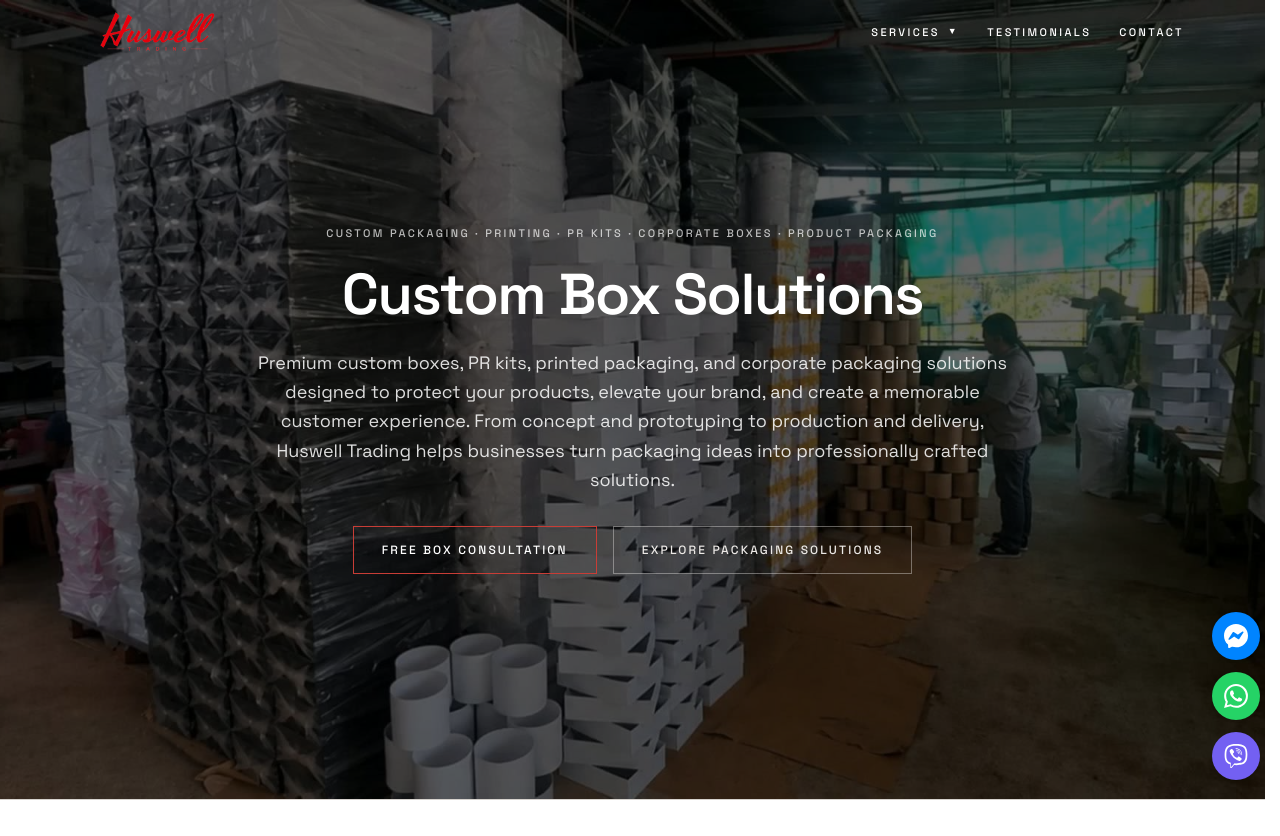
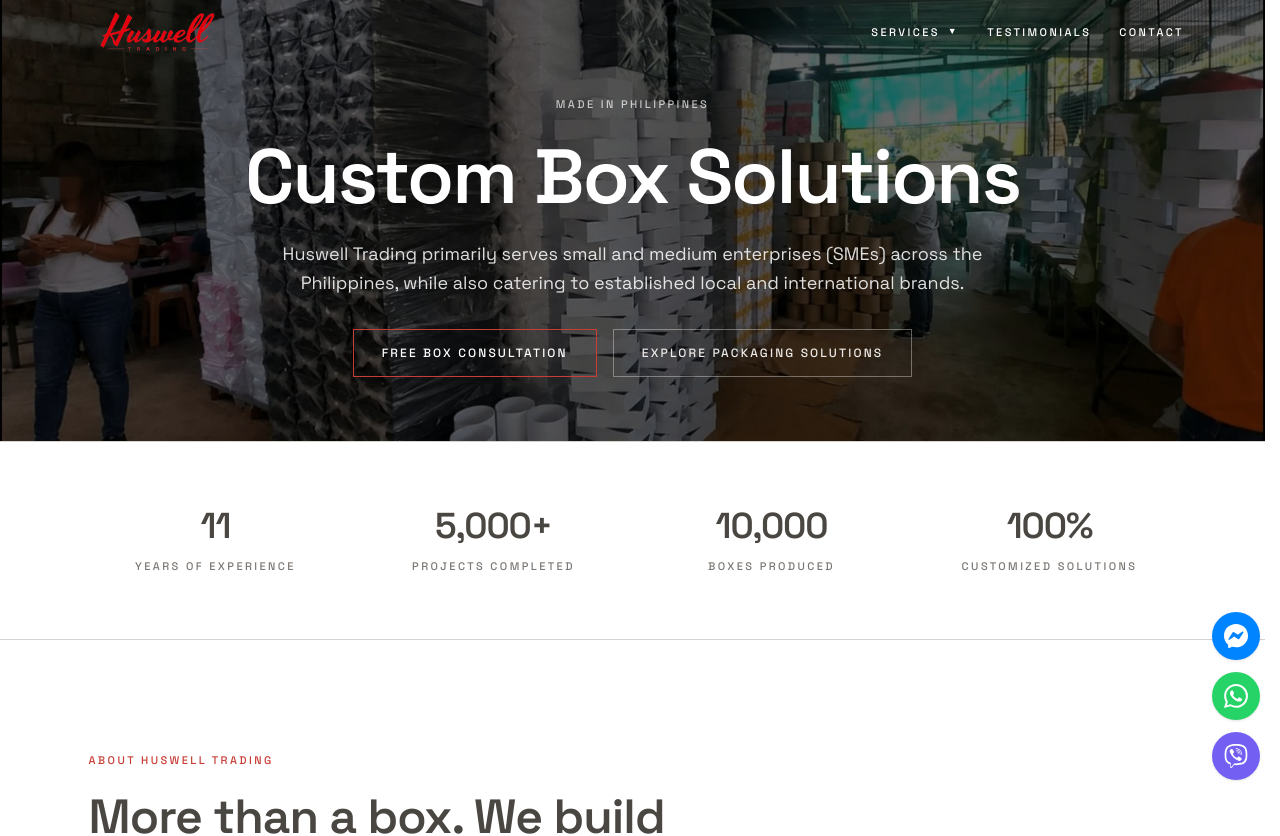
Before and after one commit to marvinstavarez-dotcom/huswell, a Next.js app: page / in a window 1280 px wide. Shown: the top 836 px of the page. Built offline with nearby package versions, Linux system fonts and the light colour scheme.

Commit message:
Refine hero messaging and sizing

```diff
--- a/app/page.tsx
+++ b/app/page.tsx
@@ -150,7 +150,7 @@
 export default function Page() {
   return (
     <main>
-      <section className="relative flex min-h-svh items-center overflow-hidden border-b border-line bg-canvas-dark">
+      <section className="relative overflow-hidden border-b border-line bg-canvas-dark">
         <Image
           src="/assets/img/hero/hero.jpg"
           alt="Custom packaging manufactured by Huswell Trading"
@@ -160,18 +160,14 @@
           className="absolute inset-0 h-full w-full object-cover"
         />
         <div className="absolute inset-0 bg-black/60" />
-        <div className="relative mx-auto w-full max-w-6xl px-5 py-28 text-center sm:py-32 md:px-8 md:py-36">
-          <p className="micro-label mb-6 text-white/70">
-            Custom packaging · Printing · PR kits · Corporate boxes · Product packaging
-          </p>
-          <h1 className="mx-auto max-w-4xl text-[clamp(2.25rem,4.5vw,4rem)] font-semibold leading-[1.02] tracking-[-0.025em] text-white">
+        <div className="relative mx-auto w-full max-w-6xl px-5 pb-20 pt-32 text-center md:px-8 md:pb-16 md:pt-24 2xl:pb-24 2xl:pt-32">
+          <p className="micro-label mb-6 text-white/70">Made in Philippines</p>
+          <h1 className="mx-auto max-w-4xl text-[clamp(2.75rem,6vw,5rem)] font-semibold leading-[1.02] tracking-[-0.025em] text-white">
             Custom Box Solutions
           </h1>
           <p className="mx-auto mt-6 max-w-2xl text-lg leading-relaxed text-white/85 md:max-w-3xl">
-            Premium custom boxes, PR kits, printed packaging, and corporate packaging solutions
-            designed to protect your products, elevate your brand, and create a memorable customer
-            experience. From concept and prototyping to production and delivery, Huswell Trading
-            helps businesses turn packaging ideas into professionally crafted solutions.
+            Huswell Trading primarily serves small and medium enterprises (SMEs) across the
+            Philippines, while also catering to established local and international brands.
           </p>
           <div className="mt-10 flex flex-col justify-center gap-4 sm:flex-row sm:flex-wrap sm:items-center md:mt-8">
             <Link href="/#contact" className="btn-line-accent-dark w-full sm:w-auto">
```
